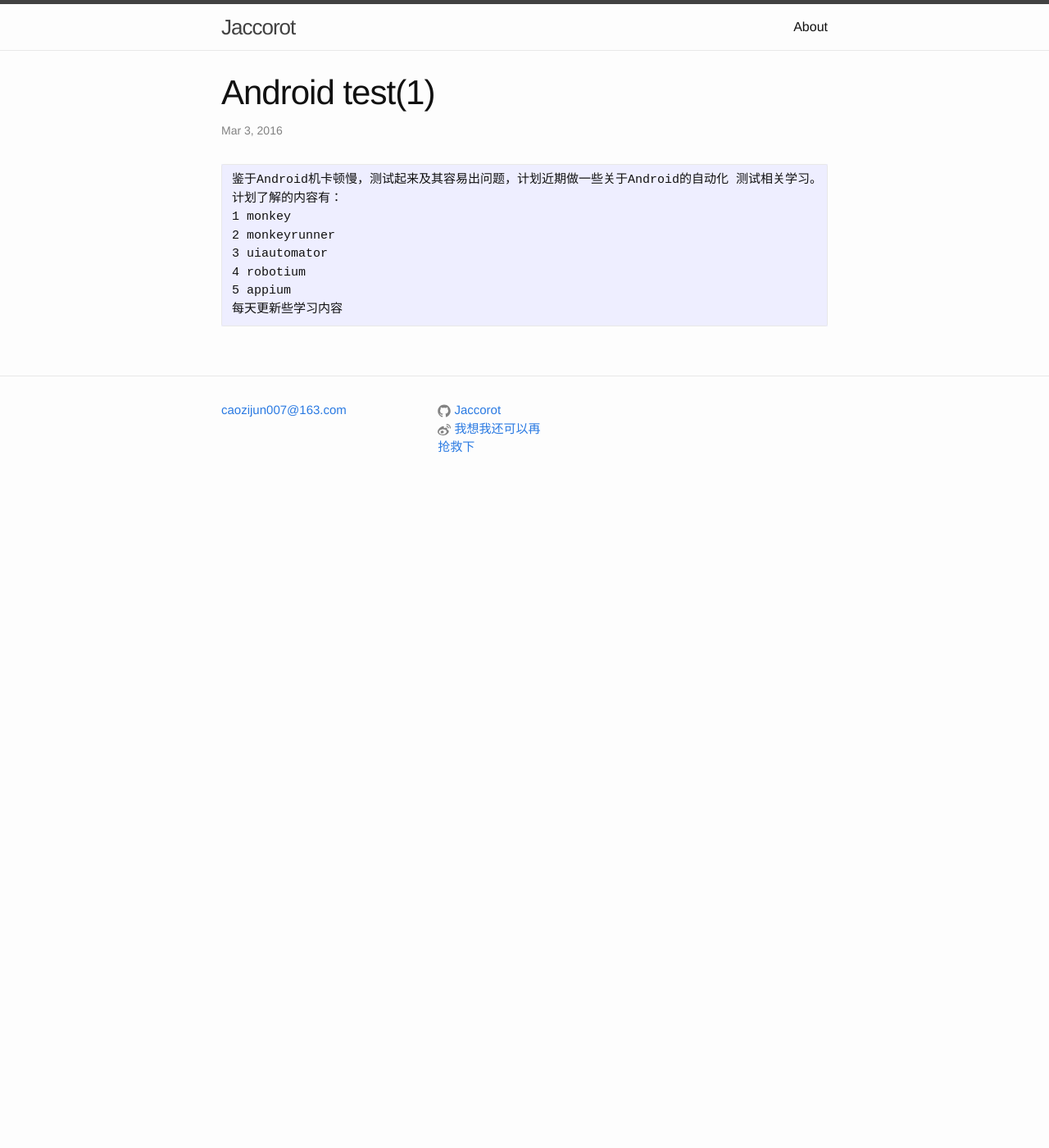
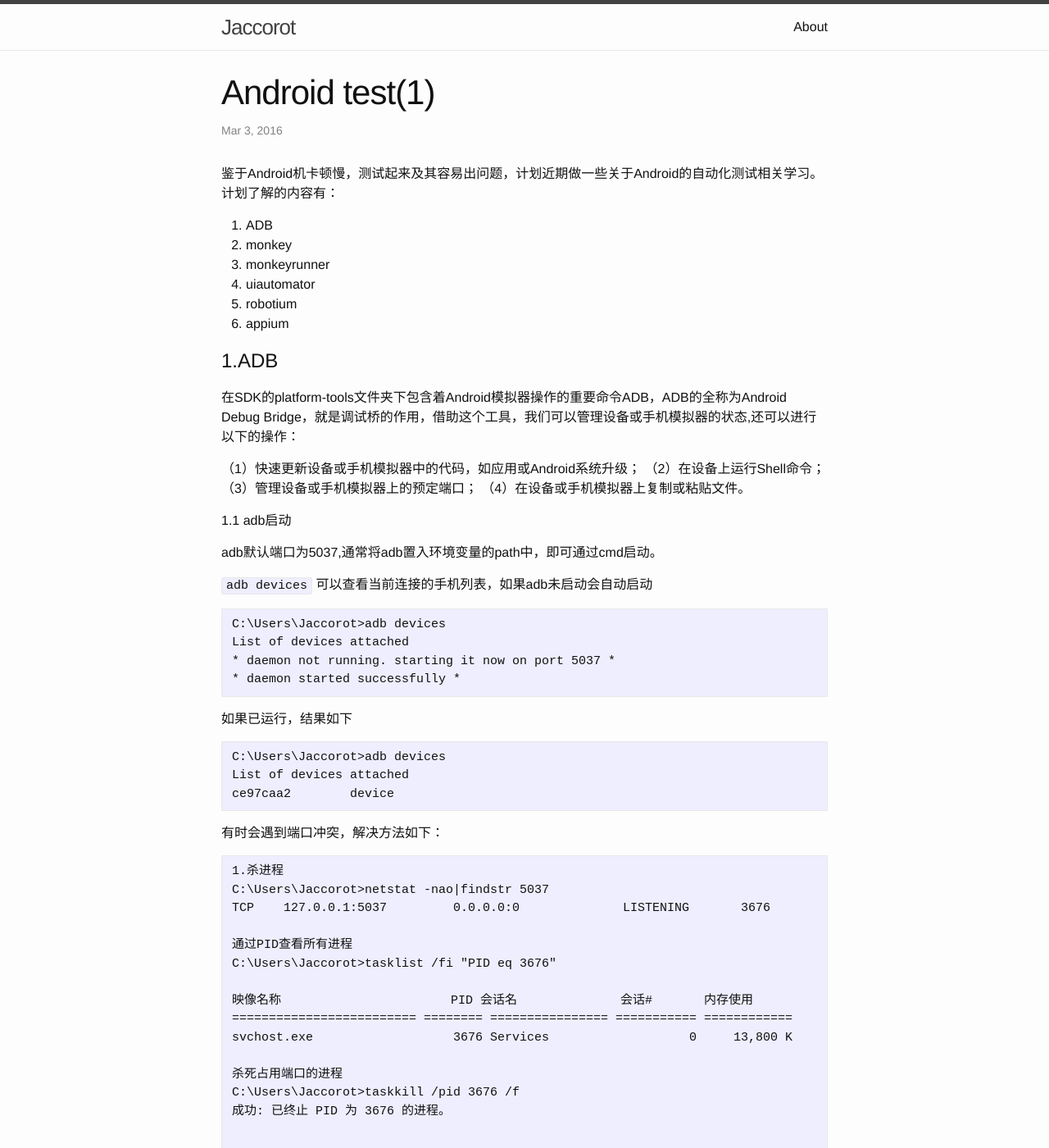
Before and after one commit to Jaccorot/Jaccorot.github.io, a Jekyll site: the page built from _posts/2016-03-03-Android-test(1).markdown, in a window 1280 px wide and 1400 px high. Shown: the whole window at 82% size. Built offline with Jekyll 4.4.1, drawn with Linux system fonts in a browser that asks for light colours; Markdown is read by kramdown in place of the engine named in the settings; some of the changed text lies outside the part shown.

Commit message:
add the basic adb introduction

```diff
--- a/_config.yml
+++ b/_config.yml
@@ -17,7 +17,7 @@ github_username:  Jaccorot
 permalink: /:title
 
 # Build settings
-markdown: redcarpet
+markdown: kramdown
 redcarpet:
   extensions: ["no_intra_emphasis", "fenced_code_blocks", "autolink", "tables", "strikethrough", "superscript", "with_toc_data", "footnotes","space_after_headers","highlight","underline","quote","lax_spacing"]
 highlighter: pygments
--- a/_posts/2016-01-11-markdown-basics-on-Github.markdown
+++ b/_posts/2016-01-11-markdown-basics-on-Github.markdown
@@ -49,6 +49,7 @@ categories: github, markdown
         >second line
 
     SAMPLE:
+
     # h1 tag
     ## h2 tag
     ###### h6 tag
@@ -103,6 +104,7 @@ categories: github, markdown
         2. 冰河
 
     SAMPLE:
+
     * 雅典娜
     * 紫龙
 
--- a/_posts/2016-03-03-Android-test(1).markdown
+++ b/_posts/2016-03-03-Android-test(1).markdown
@@ -4,12 +4,136 @@ title:  "Android test(1)"
 date:   2016-03-03 20:51:00 +0800
 categories: android appium
 ---
-	鉴于Android机卡顿慢，测试起来及其容易出问题，计划近期做一些关于Android的自动化
-测试相关学习。
-	计划了解的内容有：
-	1 monkey
-	2 monkeyrunner
-	3 uiautomator
-	4 robotium
-	5 appium
-	每天更新些学习内容
+  鉴于Android机卡顿慢，测试起来及其容易出问题，计划近期做一些关于Android的自动化测试相关学习。
+  计划了解的内容有：
+  1. ADB
+  2. monkey
+  3. monkeyrunner
+  4. uiautomator
+  5. robotium
+  6. appium
+
+
+# 1.ADB
+在SDK的platform-tools文件夹下包含着Android模拟器操作的重要命令ADB，ADB的全称为Android Debug Bridge，就是调试桥的作用，借助这个工具，我们可以管理设备或手机模拟器的状态,还可以进行以下的操作：
+
+（1）快速更新设备或手机模拟器中的代码，如应用或Android系统升级；
+（2）在设备上运行Shell命令；
+（3）管理设备或手机模拟器上的预定端口；
+（4）在设备或手机模拟器上复制或粘贴文件。
+
+1.1 adb启动
+
+adb默认端口为5037,通常将adb置入环境变量的path中，即可通过cmd启动。
+
+`adb devices` 可以查看当前连接的手机列表，如果adb未启动会自动启动
+
+    C:\Users\Jaccorot>adb devices
+    List of devices attached
+    * daemon not running. starting it now on port 5037 *
+    * daemon started successfully *
+
+如果已运行，结果如下
+
+    C:\Users\Jaccorot>adb devices
+    List of devices attached
+    ce97caa2        device
+
+有时会遇到端口冲突，解决方法如下：
+
+    1.杀进程
+    C:\Users\Jaccorot>netstat -nao|findstr 5037
+    TCP    127.0.0.1:5037         0.0.0.0:0              LISTENING       3676
+
+    通过PID查看所有进程
+    C:\Users\Jaccorot>tasklist /fi "PID eq 3676"
+
+    映像名称                       PID 会话名              会话#       内存使用
+    ========================= ======== ================ =========== ============
+    svchost.exe                   3676 Services                   0     13,800 K
+
+    杀死占用端口的进程
+    C:\Users\Jaccorot>taskkill /pid 3676 /f
+    成功: 已终止 PID 为 3676 的进程。
+
+
+    2.改端口
+
+    只要在系统环境变量中定义 ANDROID_ADB_SERVER_PORT 的值即可。
+
+    最好选择一个5位数的端口号（10000 ~ 65535），不易重复。
+
+    win下只要在环境变量中增加一个ANDROID_ADB_SERVER_PORT ，值填你自己定义的端口。
+
+    linux下只要 export $ANDROID_ADB_SERVER_PORT = 自定义端口，即可。
+
+
+1.2 版本信息
+
+`adb version`
+
+    C:\Users\Jaccorot>adb version
+
+    Android Debug Bridge version 1.0.32
+
+    Revision 09a0d98bebce-android
+
+1.3 安装应用到模拟器
+
+`adb install [-l] [-r] <file>`
+
+其中file是需要安装的apk文件的绝对路径。
+
+
+1.4卸载已经安装的应用
+
+（1）方法1：
+
+`adb uninstall [-k] <package>`
+
+其中package表示需要卸载的应用的包的名字，k表示是否保留应用的配置信息和cache数据。
+
+（2）手动删除
+
+    adb shell
+    cd /data/app
+    rm app.apk
+
+1.5 进入设备或模拟器的Shell
+
+`adb shell` 通过该命令，就可以进入设备或模拟器的Shell环境中，在这个Linux Shell中，可以执行各种Linux 的命令，另外如果只想执行一条Shell命令，可以采用以下的方式：
+`adb shell [command]`
+如：
+
+    C:\Users\Jaccorot>adb shell df
+
+    Filesystem               Size     Used     Free   Blksize
+    /dev                   930.4M    76.0K   930.4M   4096
+    /sys/fs/cgroup         930.4M    12.0K   930.4M   4096
+    /mnt/asec              930.4M     0.0K   930.4M   4096
+    /mnt/obb               930.4M     0.0K   930.4M   4096
+    /system                  2.9G     1.8G     1.1G   4096
+    /oem                    59.0M    44.0K    58.9M   4096
+    /data                   10.5G     2.3G     8.3G   4096
+    /cache                 290.6M   608.0K   290.0M   4096
+    /persist                27.5M   156.0K    27.3M   4096
+    /firmware               64.0M    51.3M    12.6M   16384
+    /mnt/shell/emulated     10.5G     2.8G     7.7G   4096
+
+1.6 复制文件
+
+可以使用`adb pull` ,`adb push` 命令将文件复制到一个模拟器/设备实例的数据文件或是从数据文件中复制。install 命令只将一个apk文件复制到一个特定的位置，与其不同的是，pull 和 push 命令可让用户复制任意的目录和文件到一个模拟器/设备实例的任何位置。
+
+从模拟器或者设备中复制文件或目录，使用如下命:
+
+`adb pull <remote> <local>`
+
+将文件或目录复制到模拟器或者设备，使用如下命令：
+
+`adb push <local> <remote>`
+
+在这些命令中， <local> 和<remote> 分别指通向自己的发展机（本地）和模拟器/设备实例（远程）上的目标文件/目录的路径。
+
+下面是一个例子：:
+
+`adb push foo.txt /sdcard/foo.txt`
```
